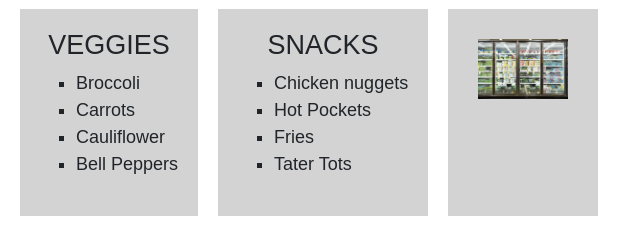
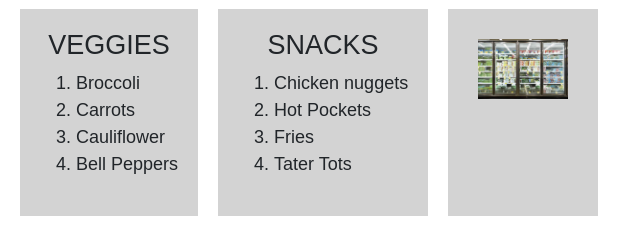
Before and after one commit to MarcgVa/unit_one_block_06, a plain HTML site: page index.html in a window 1280 px wide. Shown: the part 430-670 px from the top of the page, 0-640 px from the left. Drawn offline with nearby package versions, Linux system fonts and the light colour scheme.

Commit message:
made adjustments based on rubric requirements

```diff
--- a/css/style.css
+++ b/css/style.css
@@ -26,10 +26,6 @@ table, th, td {
 img {
   height: 10vh;
   padding: 10px 10px;
-}
-
-li {
-  list-style: square;
 }
 
 /* -----  CLASSES ----- */
--- a/index.html
+++ b/index.html
@@ -58,21 +58,21 @@
     <section class="flex-container">
       <div class="list-items">
         <h4 class="sec-header">VEGGIES</h4>
-        <ul>
+        <ol>
           <li>Broccoli</li>
           <li>Carrots</li>
           <li>Cauliflower</li>
           <li>Bell Peppers</li>
-        </ul>
+        </ol>
       </div>
       <div class="list-items, lt-gray">
         <h4 class="sec-header">SNACKS</h4>
-        <ul>
+        <ol>
           <li>Chicken nuggets</li>
           <li>Hot Pockets</li>
           <li>Fries</li>
           <li>Tater Tots</li>
-        </ul>
+        </ol>
       </div>
       <div class="list-items">
         <img src="img/freezer.png" alt="Pic of groceries in the freezer section">
```
